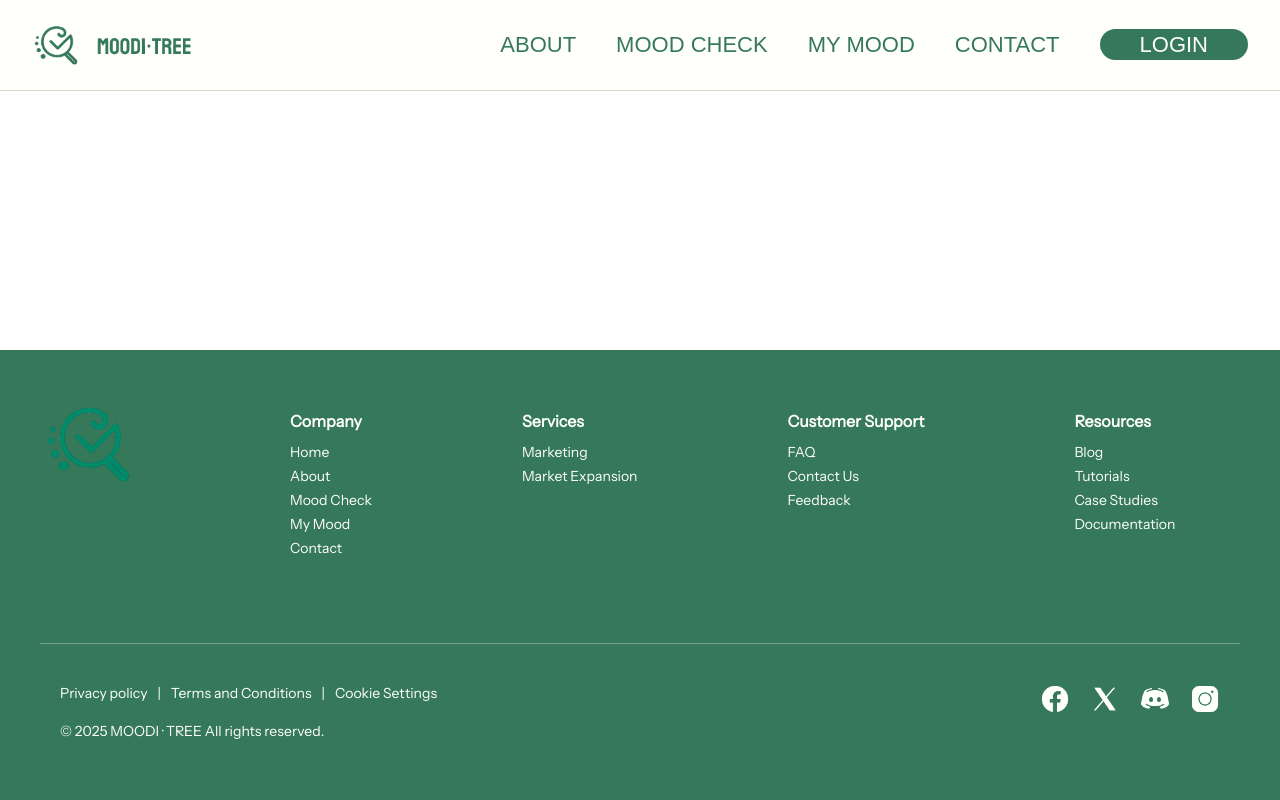
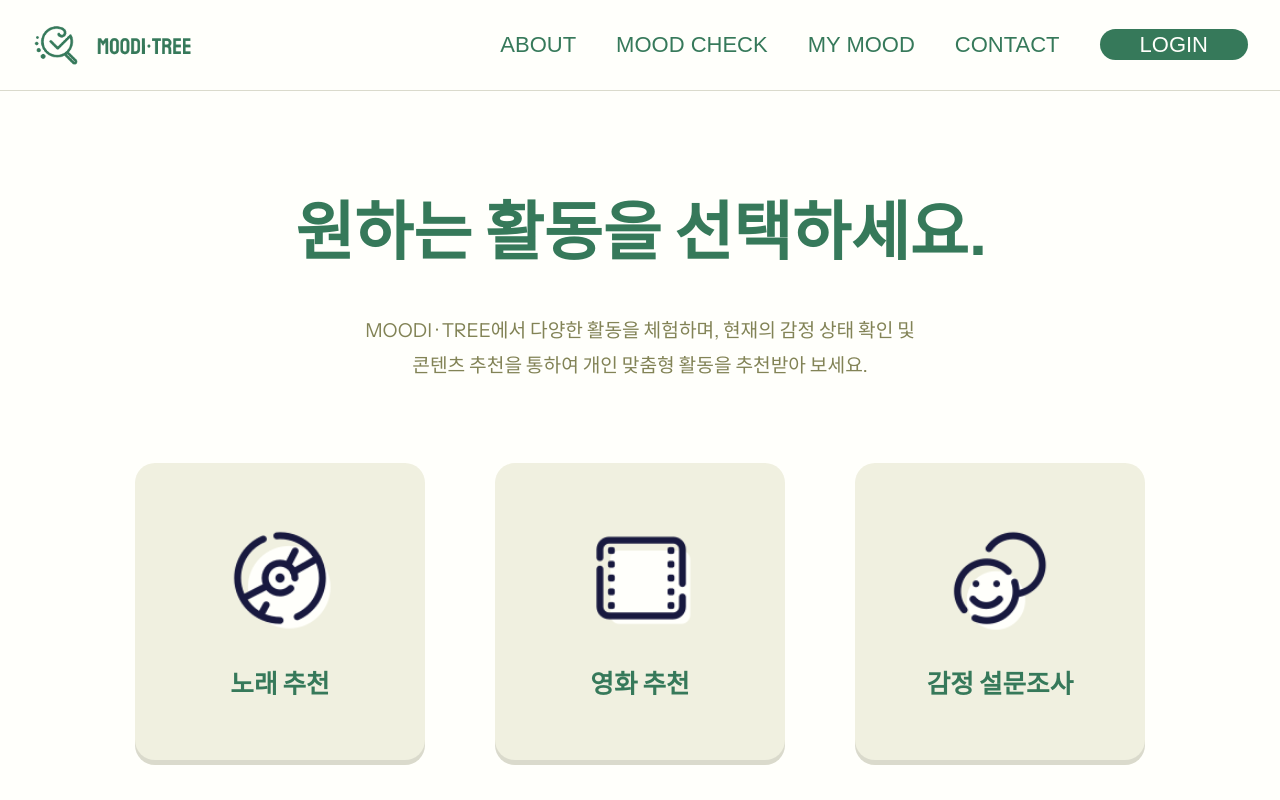
Before and after one commit to KDigital3/AIproject, a React (Create React App) app: page /MoodCheck in a window 1280 px wide. Shown: the top 800 px of the page. Built offline with nearby package versions, Linux system fonts and the light colour scheme; a web font is replaced by a local one.

Commit message:
feat: add mood check page

```diff
--- a/src/App.js
+++ b/src/App.js
@@ -3,6 +3,9 @@
 import Footer from "./component/Footer";
 import Main from "./page/Main";
 import Guide from "./page/Guide";
+import MoodCheck from "./page/MoodCheck";
+import Music from "./page/Music";
+import Movie from "./page/Movie";
 import MoodSurvey from "./page/MoodSurvey";
 
 function App() {
@@ -13,10 +16,11 @@
         <main className="main-content">
         <Routes>
           <Route path="/" element={<Main />} />
-          <Route path="/about" element={<Guide />} />
-          <Route path="/survey" element={<MoodSurvey />} />
-          <Route path="/input" element={<div>직접 입력 페이지</div>} />
-          <Route path="/contents" element={<div>추천 콘텐츠 페이지</div>} />
+          <Route path="/About" element={<Guide />} />
+          <Route path="/MoodCheck" element={<MoodCheck />} />
+          <Route path="/Music" element={<Music />} />
+          <Route path="/Movie" element={<Movie />} />
+          <Route path="/Survey" element={<MoodSurvey />} />
         </Routes>
         </main>
         <Footer />
--- a/src/component/Header.js
+++ b/src/component/Header.js
@@ -11,8 +11,8 @@
             </div>
             <nav className="nav">
                 <ul className="nav-list">
-                    <li><Link to="/about">ABOUT</Link></li>
-                    <li><Link to="/MOOD CHECK">MOOD CHECK</Link></li>
+                    <li><Link to="/ABOUT">ABOUT</Link></li>
+                    <li><Link to="/MOODCHECK">MOOD CHECK</Link></li>
                     <li><Link to="/MY MOOD">MY MOOD</Link></li>
                     <li><Link to="/CONTACT">CONTACT</Link></li>
                     <li><Link to="/LOGIN" className="login-button">LOGIN</Link></li>
--- a/src/page/Main.css
+++ b/src/page/Main.css
@@ -60,7 +60,7 @@
   color: #333;
   resize: none;
   outline: none;
-  box-shadow: 0 8px 0px rgba(218, 218, 204, 0.4);
+  box-shadow: 0 5px 0px rgba(218, 218, 204, 1);
 }
 
 .loading-container {
--- a/src/page/MoodCheck.css
+++ b/src/page/MoodCheck.css
@@ -1,5 +1,63 @@
-.Page-Design {
+.Page-Design-MoodCheck {
     padding: 40px 80px 40px 80px;
     background-color: #FFFFFB;
     font-family: "Instrument Sans";
 }
+
+.title-MoodCheck {
+    font-size: 4rem;
+    font-weight: 700;
+    color: #36795A;
+    text-align: center;
+    position: relative;
+    padding-top: 50px;
+}
+
+.article-MoodCheck {
+    font-size: 1.2rem;
+    color: #828356;
+    padding-top: 40px;
+    padding-bottom: 80px;
+    line-height: 35px;
+    text-align: center;
+}
+
+.box {
+    display: flex;
+    flex-wrap: wrap;
+    justify-content: center;
+    gap: 70px;
+    margin-bottom: 100px;
+}
+
+.box-item {
+    background: #F0F0E0;
+    color: #36795A;
+    padding: 60px 20px;
+    border-radius: 20px;
+    flex: 1 1 calc(25% - 20px);
+    flex-direction: column;
+    text-align: center;
+    font-weight: 600;
+    font-size: 1.6rem;
+    min-width: 220px;
+    max-width: 250px;
+    display: flex;
+    align-items: center;
+    justify-content: center;
+    min-height: 100px;
+    box-shadow: 0 5px 0px rgba(218, 218, 204, 1);
+    transition: all 0.3s ease;
+    cursor: pointer;
+}
+
+.box-item:hover {
+    transform: translateY(-5px);
+    box-shadow: 0 5px 0px rgba(218, 218, 204, 1);
+}
+
+.box-item img {
+  width: 110px;
+  height: auto;
+  margin-bottom: 30px;
+}
--- a/src/page/MoodCheck.js
+++ b/src/page/MoodCheck.js
@@ -1,10 +1,38 @@
 import React, { useLayoutEffect, useRef, useState } from "react";
 import "./MoodCheck.css";
+import { useNavigate } from "react-router-dom";
+import music from "../image/music.png";
+import movie from "../image/movie.png";
+import emotion from "../image/emotion.png";
 
 function MoodCheck() {
+    const navigate = useNavigate();
+
     return (
-        <div>
-            digh
+        <div className="Page-Design-MoodCheck">
+            <div className="title-MoodCheck">
+               원하는 활동을 선택하세요.
+            </div>
+            <div className="article-MoodCheck">
+                MOODI · TREE에서 다양한 활동을 체험하며, 현재의 감정 상태 확인 및<br/>
+                콘텐츠 추천을 통하여 개인 맞춤형 활동을 추천받아 보세요.
+            </div>
+            <div className="box">
+                <div className="box-item" onClick={() => navigate("/Music")}>
+                    <img src={music} alt="music" />
+                    노래 추천
+                </div>
+                <div className="box-item" onClick={() => navigate("/Movie")}>
+                    <img src={movie} alt="movie" />
+                    영화 추천
+                </div>
+                <div className="box-item" onClick={() => navigate("/Survey")}>
+                    <img src={emotion} alt="emotion" />
+                    감정 설문조사
+                </div>
+
+            </div>
+
         </div>
     );
 }
--- /dev/null
+++ b/src/page/Movie.css
@@ -0,0 +1,5 @@
+.Page-Design-Movie {
+    padding: 40px 80px 40px 80px;
+    background-color: #FFFFFB;
+    font-family: "Instrument Sans";
+}
--- /dev/null
+++ b/src/page/Movie.js
@@ -0,0 +1,10 @@
+import React from "react";
+import "./Movie.css";
+
+function Movie() {
+  return (
+    <div className="Page-Design-Movie">여기는 영화 추천 페이지입니다.</div>
+  );
+}
+
+export default Movie;
--- /dev/null
+++ b/src/page/Music.css
@@ -0,0 +1,5 @@
+.Page-Design-Music {
+    padding: 40px 80px 40px 80px;
+    background-color: #FFFFFB;
+    font-family: "Instrument Sans";
+}
--- /dev/null
+++ b/src/page/Music.js
@@ -0,0 +1,10 @@
+import React from "react";
+import "./Music.css";
+
+function Music() {
+  return (
+    <div className="Page-Design-Music">여기는 노래 추천 페이지입니다.</div>
+  );
+}
+
+export default Music;
```
